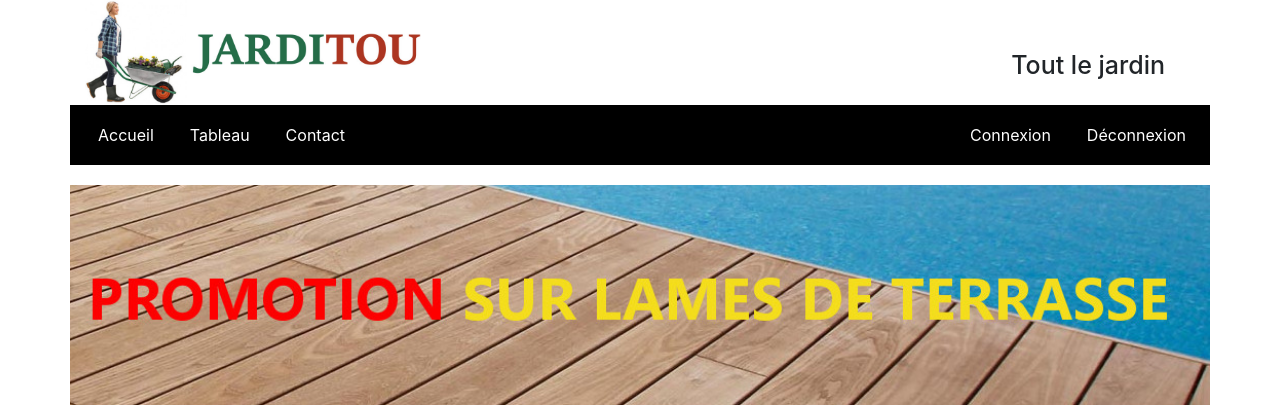
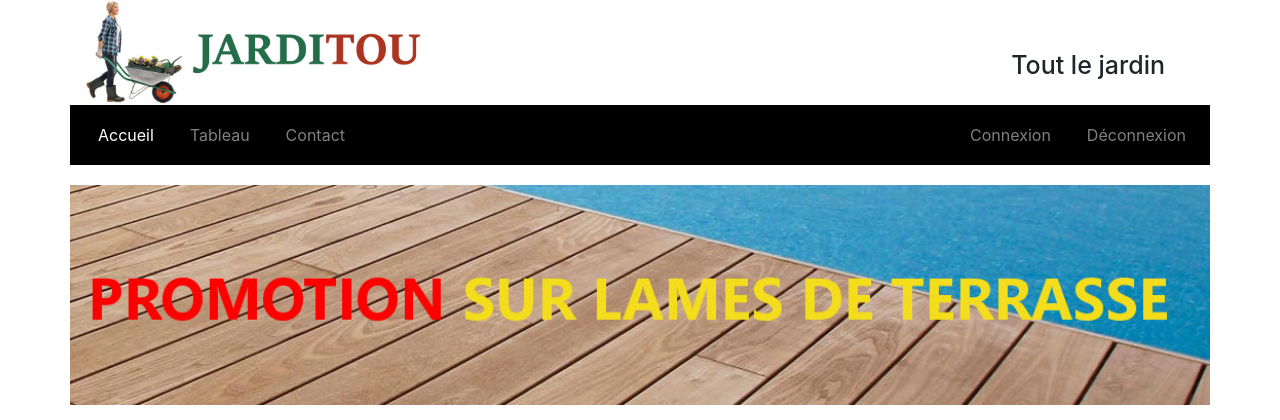
Before and after one commit to kro0580/PROJET_JARDITOU, a PHP site: page /Caro/index.php in a window 1280 px wide. Shown: the top 420 px of the page. Run offline with PHP 8.4, Linux system fonts and the light colour scheme.

Commit message:
Mise à jour 19

```diff
--- a/entete.php
+++ b/entete.php
@@ -44,7 +44,7 @@ session_start(); // Permet d'afficher les boutons de la barre de navigation en f
     <!-- NAVIGATION -->
 
     <!--Navbar-->
-<nav class="row navbar-expand-sm">
+<nav class="row navbar-expand-sm navbar-dark">
 
 
     <!-- Navbar brand -->
```
